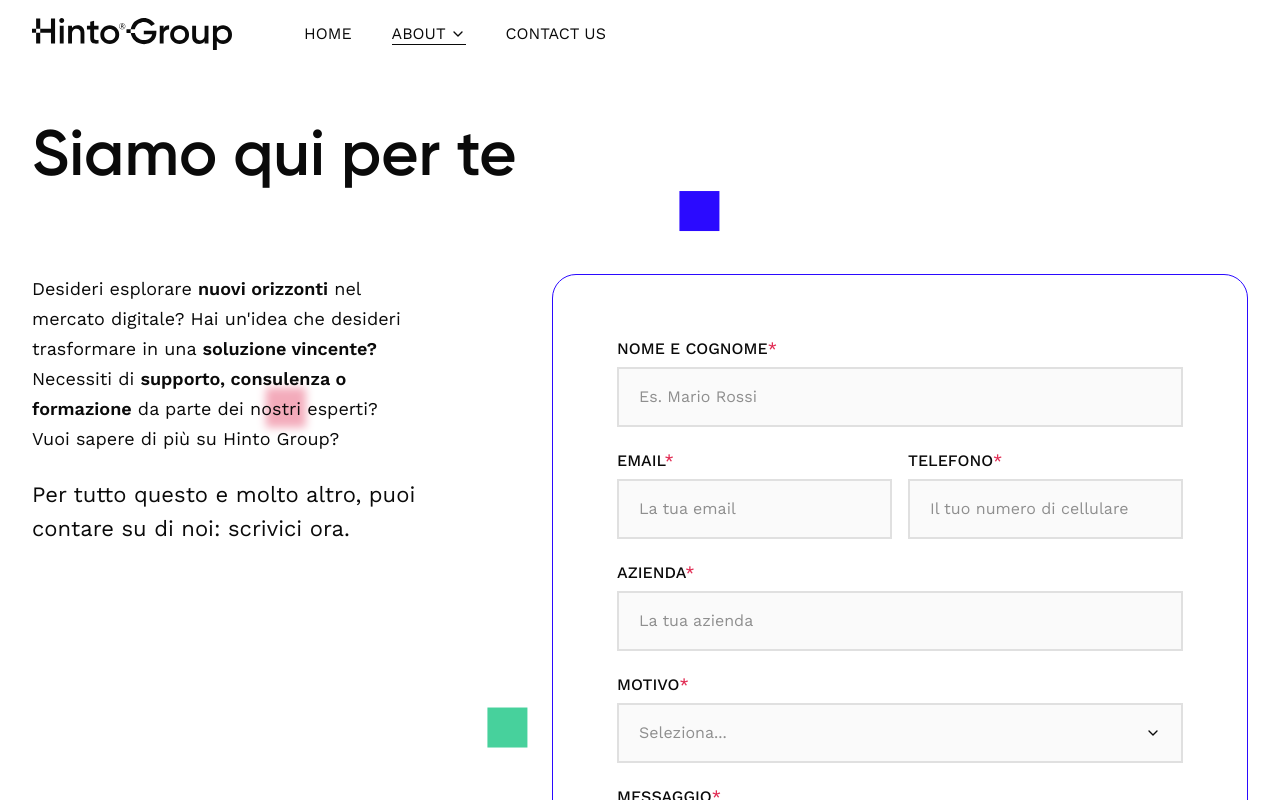
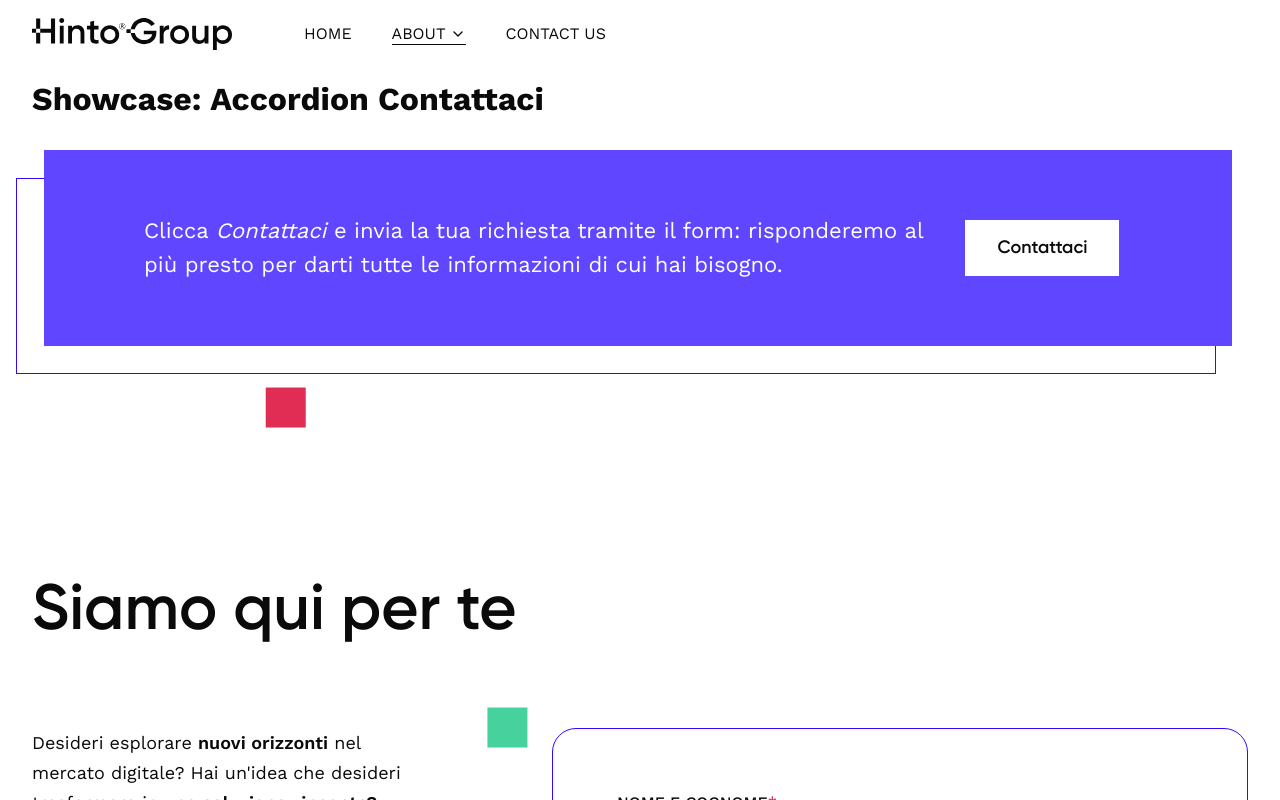
Before and after one commit to Giulio-source/ns-hinto, a React (Vite) app: page / in a window 1280 px wide. Shown: the top 800 px of the page. Built offline with nearby package versions, Linux system fonts and the light colour scheme.

Commit message:
add accordion contattaci

```diff
--- a/src/App.tsx
+++ b/src/App.tsx
@@ -6,16 +6,18 @@ import { ShowcaseGrid } from "./showcase/Grid";
 import { ShowcaseIcons } from "./showcase/Icons";
 import { ShowcaseLogos } from "./showcase/Logos";
 import { ShowcasePalette } from "./showcase/Palette";
+import { SezioneContattaci } from "./showcase/SezioneContattaci";
+import { ShowcaseAccordionContattaci } from "./showcase/ShowcaseAccordionContattaci";
 import { ShowcaseForm } from "./showcase/ShowcaseForm";
 import { ShowcaseHero } from "./showcase/ShowcaseHero";
 import { ShowcaseTypography } from "./showcase/Typography";
-import {SezioneContattaci} from './showcase/SezioneContattaci';
 
 function App() {
   return (
     <>
       <GlobalStyle />
       <Header />
+      <ShowcaseAccordionContattaci />
       <SezioneContattaci />
       <ShowcaseForm />
       <ShowcaseHero />
--- a/src/commons/UI/Button.tsx
+++ b/src/commons/UI/Button.tsx
@@ -205,7 +205,7 @@ export const Button = ({
       href={href}
       as={href ? "a" : "button"}
     >
-      <Flex $gap={8}>
+      <Flex $gap={8} wrap="nowrap">
         {CustomIcon && iconPosition === "left" && (
           <Icon
             Icon={CustomIcon}
--- /dev/null
+++ b/src/components/AccordionContattaci/AccordionContattaci.style.ts
@@ -0,0 +1,145 @@
+import styled, { css } from "styled-components";
+import { Colors, DesktopBR, Grid } from "../../commons/Theme";
+
+export const StyledAccordionContattaci = styled.div<{
+  $open: boolean;
+  $maxHeight: number;
+}>`
+  width: 100vw;
+  transform: translate(-16px);
+  position: relative;
+  overflow: hidden;
+  transition: all 1s;
+  max-height: ${({ $maxHeight }) => `${$maxHeight + 28}px`};
+
+  @media screen and (min-width: ${DesktopBR}) {
+    width: 100%;
+
+    &::before {
+      width: calc(100% - 28px);
+    }
+  }
+
+  &::before {
+    content: "";
+    box-sizing: border-box;
+    position: absolute;
+    top: 28px;
+    left: 0;
+    width: calc(100% - 16px);
+    height: 100%;
+    border: 1px solid ${Colors.blue400};
+    background: rgba(255, 255, 255, 0.6);
+    backdrop-filter: blur(4px);
+    z-index: -1;
+    transition: all 1s;
+    max-height: ${({ $maxHeight }) => `${$maxHeight}px`};
+
+    ${({ $open }) =>
+      $open &&
+      css`
+        width: 100%;
+      `};
+  }
+`;
+
+export const StyledAccordionHeaderGrid = styled(Grid)<{ $open: boolean }>`
+  position: relative;
+  width: auto;
+  margin: 0 16px;
+
+  &::before {
+    content: "";
+    position: absolute;
+    top: 0;
+    right: -16px;
+    width: calc(100% + 16px);
+    height: 100%;
+    background: ${Colors.blue300};
+    z-index: -1;
+    transition: all 0.3s;
+
+    ${({ $open }) =>
+      $open &&
+      css`
+        width: calc(100% + 32px);
+      `};
+
+    @media screen and (min-width: ${DesktopBR}) {
+      padding: 0;
+
+      ${({ $open }) =>
+        $open &&
+        css`
+          width: 100%;
+        `};
+    }
+  }
+
+  @media screen and (min-width: ${DesktopBR}) {
+    width: auto;
+    margin: unset;
+    &::before {
+      content: "";
+      position: absolute;
+      top: 0;
+      right: 0;
+      width: calc(100% - 28px);
+      height: 100%;
+      background: ${Colors.blue300};
+      z-index: -1;
+      transition: all 0.3s;
+
+      ${({ $open }) =>
+        $open &&
+        css`
+          width: 100%;
+        `};
+    }
+  }
+`;
+
+export const StyledAccordionContattaciHeader = styled.div`
+  grid-column: 1 / span 4;
+
+  display: flex;
+  flex-direction: column;
+  gap: 32px;
+  padding: 16px 0px 24px 24px;
+
+  color: white;
+
+  :nth-child(2) {
+    min-height: 56px;
+  }
+
+  @media screen and (min-width: ${DesktopBR}) {
+    grid-column: 2 / span 10;
+    display: grid;
+    grid-template-columns: repeat(10, 1fr);
+    column-gap: 32px;
+    background-color: transparent;
+    padding-top: 64px;
+    padding-bottom: 64px;
+
+    :nth-child(1) {
+      grid-column: 1 / span 8;
+    }
+
+    :nth-child(2) {
+      grid-column: 9 / span 2;
+      justify-self: center;
+      align-self: center;
+    }
+  }
+`;
+
+export const StyledAccordionContattaciBody = styled.div`
+  grid-column: 1 / span 4;
+  margin: 64px 16px;
+
+  @media screen and (min-width: ${DesktopBR}) {
+    grid-column: 2 / span 10;
+    margin: 64px 0;
+  }
+`;
--- /dev/null
+++ b/src/components/AccordionContattaci/AccordionContattaci.tsx
@@ -0,0 +1,70 @@
+import { useEffect, useRef, useState } from "react";
+import { Body, Grid } from "../../commons/Theme";
+import { Button } from "../../commons/UI/Button";
+import { Close } from "../Icons/Close";
+import {
+  StyledAccordionContattaci,
+  StyledAccordionContattaciBody,
+  StyledAccordionContattaciHeader,
+  StyledAccordionHeaderGrid,
+} from "./AccordionContattaci.style";
+import { AccordionContattaciProps } from "./AccordionContattaci.types";
+
+const DEFAULT_HEADER_HEIGHT = 196;
+const DEFAULT_BODY_HEIGHT = 1008;
+
+export const AccordionContattaci = ({
+  label,
+  children,
+}: AccordionContattaciProps) => {
+  const [open, setOpen] = useState<boolean>(false);
+  const [headerHeight, setHeaderHeight] = useState<number>(
+    DEFAULT_HEADER_HEIGHT
+  );
+  const [bodyHeight, setBodyHeight] = useState<number>(DEFAULT_BODY_HEIGHT);
+  const headerRef = useRef<HTMLDivElement>(null);
+  const bodyRef = useRef<HTMLDivElement>(null);
+
+  useEffect(() => {
+    function measureComponent() {
+      setTimeout(() => {
+        const headerClientHeight = headerRef.current?.clientHeight;
+        const bodyClientHeight = bodyRef.current?.clientHeight;
+        setHeaderHeight(headerClientHeight || DEFAULT_HEADER_HEIGHT);
+        setBodyHeight(bodyClientHeight || DEFAULT_BODY_HEIGHT);
+      }, 200);
+    }
+
+    window.addEventListener("resize", measureComponent);
+
+    measureComponent();
+
+    return () => window.removeEventListener("resize", measureComponent);
+  }, []);
+
+  return (
+    <StyledAccordionContattaci
+      $open={open}
+      $maxHeight={open ? headerHeight + bodyHeight - 28 : headerHeight}
+    >
+      <StyledAccordionHeaderGrid $open={open} ref={headerRef}>
+        <StyledAccordionContattaciHeader>
+          <Body size="l">{label}</Body>
+          <Button
+            label={open ? "Chiudi" : "Contattaci"}
+            type={open ? "ghost" : "primary"}
+            theme="dark"
+            onClick={() => setOpen((prev) => !prev)}
+            iconPosition="left"
+            CustomIcon={open ? Close : undefined}
+          />
+        </StyledAccordionContattaciHeader>
+      </StyledAccordionHeaderGrid>
+      <Grid ref={bodyRef}>
+        <StyledAccordionContattaciBody>
+          {children}
+        </StyledAccordionContattaciBody>
+      </Grid>
+    </StyledAccordionContattaci>
+  );
+};
--- /dev/null
+++ b/src/components/AccordionContattaci/AccordionContattaci.types.ts
@@ -0,0 +1,4 @@
+export type AccordionContattaciProps = {
+  label: React.ReactNode;
+  children: React.ReactNode;
+};
--- /dev/null
+++ b/src/showcase/ShowcaseAccordionContattaci.tsx
@@ -0,0 +1,22 @@
+import { Section } from "../commons/Section";
+import { AccordionContattaci } from "../components/AccordionContattaci/AccordionContattaci";
+import { FormContattaci } from "../components/FormContattaci/FormContattaci";
+
+export const ShowcaseAccordionContattaci = () => {
+  return (
+    <Section $defaultPadding>
+      <h1>Showcase: Accordion Contattaci</h1>
+      <AccordionContattaci
+        label={
+          <>
+            Clicca <i>Contattaci</i> e invia la tua richiesta tramite il form:
+            risponderemo al più presto per darti tutte le informazioni di cui
+            hai bisogno.
+          </>
+        }
+      >
+        <FormContattaci />
+      </AccordionContattaci>
+    </Section>
+  );
+};
```
